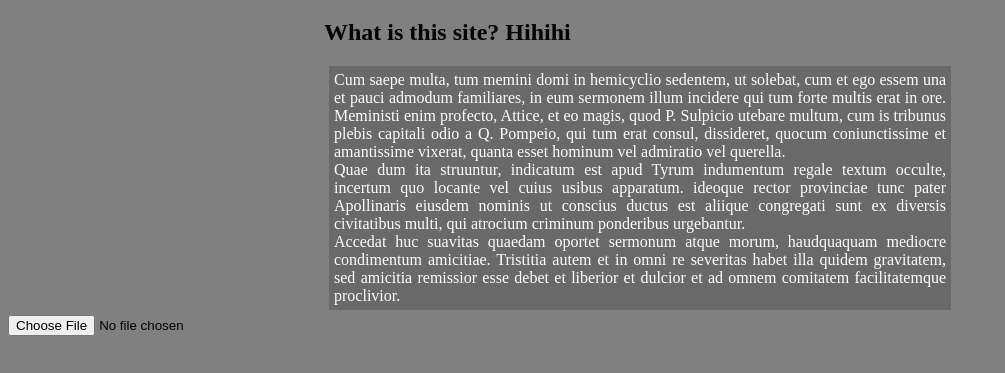
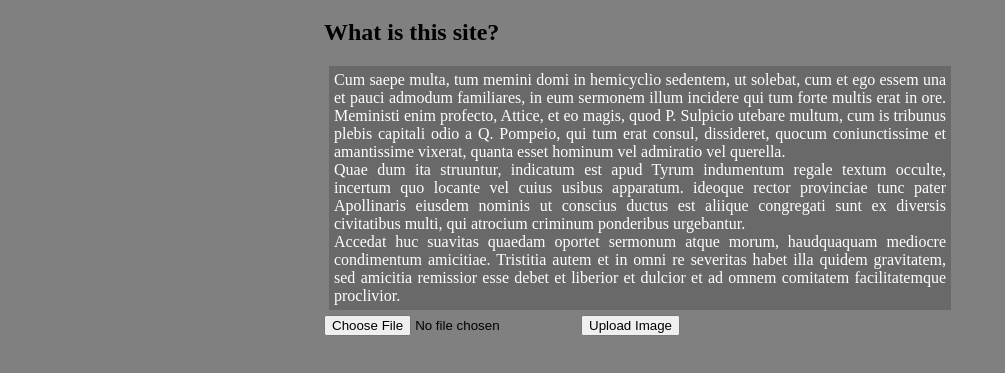
Before and after one commit to ladyson1806/M1_Project_MoveGO, a website: page index.html in a window 1280 px wide. Shown: the part 61-434 px from the top of the page, without its empty margins (0-1005 px from the left). Drawn offline with Linux system fonts and the light colour scheme.

Commit message:
Update index.html

```diff
--- a/index.html
+++ b/index.html
@@ -48,7 +48,7 @@
 
 			<div class = "col-lg-8 col-lg-offset-2">
 
-			<h2>What is this site? Hihihi</h2>
+			<h2>What is this site?</h2>
 
 			<p class = "abstract" align ="justify">
 
@@ -59,13 +59,16 @@ Quae dum ita struuntur, indicatum est apud Tyrum indumentum regale textum occult
 Accedat huc suavitas quaedam oportet sermonum atque morum, haudquaquam mediocre condimentum amicitiae. Tristitia autem et in omni re severitas habet illa quidem gravitatem, sed amicitia remissior esse debet et liberior et dulcior et ad omnem comitatem facilitatemque proclivior.
 </p>
 
-			</div>
+			<form 	id        =  "uploadForm"
+			     	enctype   =  "multipart/form-data"
+     				action    =  "/api/photo"
+     				method    =  "post"
+			>
 
-			<div class = "Input_file">
+				<input name="file_name" type="FILE">
+				<input type="submit" value="Upload Image" name="submit">
 
-			<input name="target_file_name" type="FILE">
-
-			</div>
+			</form>
 
 		</body>
 
```
